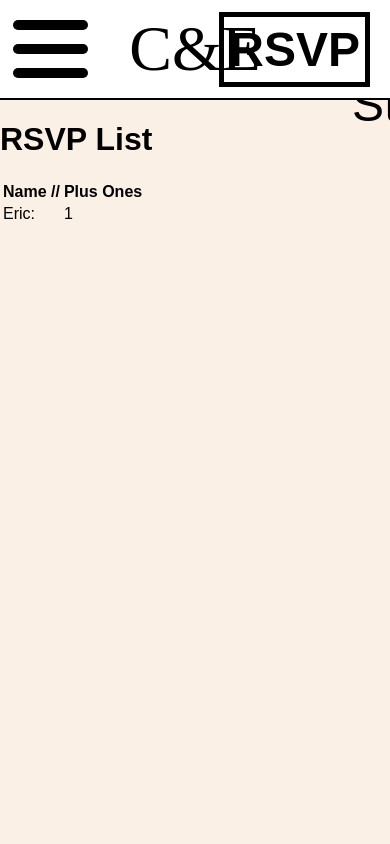
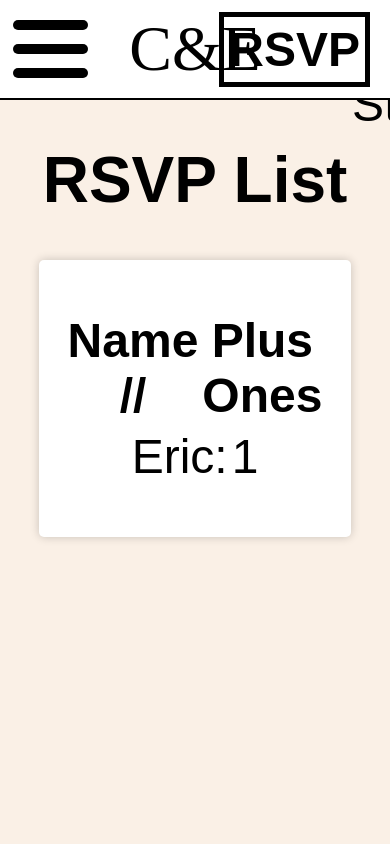
Before and after one commit to EricMTodd/wedding-site, a Flask app: page /rsvp-list in a window 390 px wide; the page is wider, and only the part inside the window is pictured. Run offline with Flask 3, Linux system fonts and the light colour scheme; data comes from the database, SQL or seed files in the repository.

Commit message:
RSVP list mobile styles added.

```diff
--- a/static/css/rsvp-list.css
+++ b/static/css/rsvp-list.css
@@ -17,5 +17,24 @@
 
 /* Mobile styles */
 @media (orientation: portrait) {
+    main {
+        display: flex;
+        flex-direction: column;
+        justify-content: flex-start;
+        align-items: center;
+        font-size: 2em;
+    }
 
+    table {
+        background-color: white;
+        border-radius: 5px;
+        box-shadow: 0px 0px 10px rgba(0, 0, 0, 0.2);
+        padding: 50px;
+        width: 80%;
+        font-size: 1.5em;
+        display: flex;
+        flex-direction: column;
+        align-items: center;
+        justify-content: center;
+    }
 }
```
